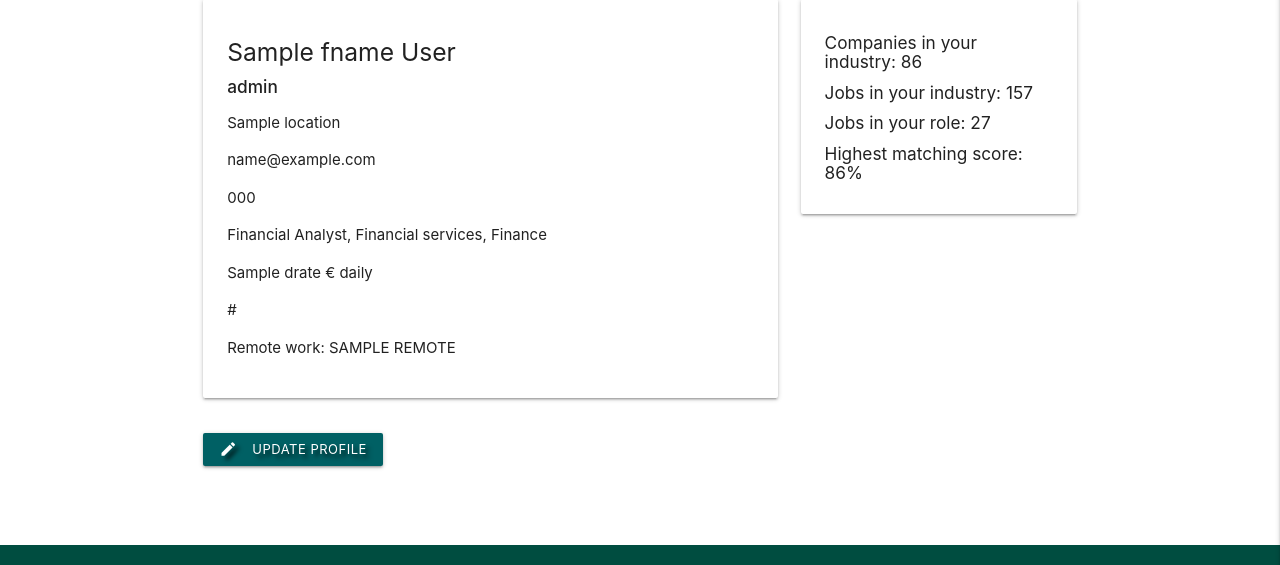
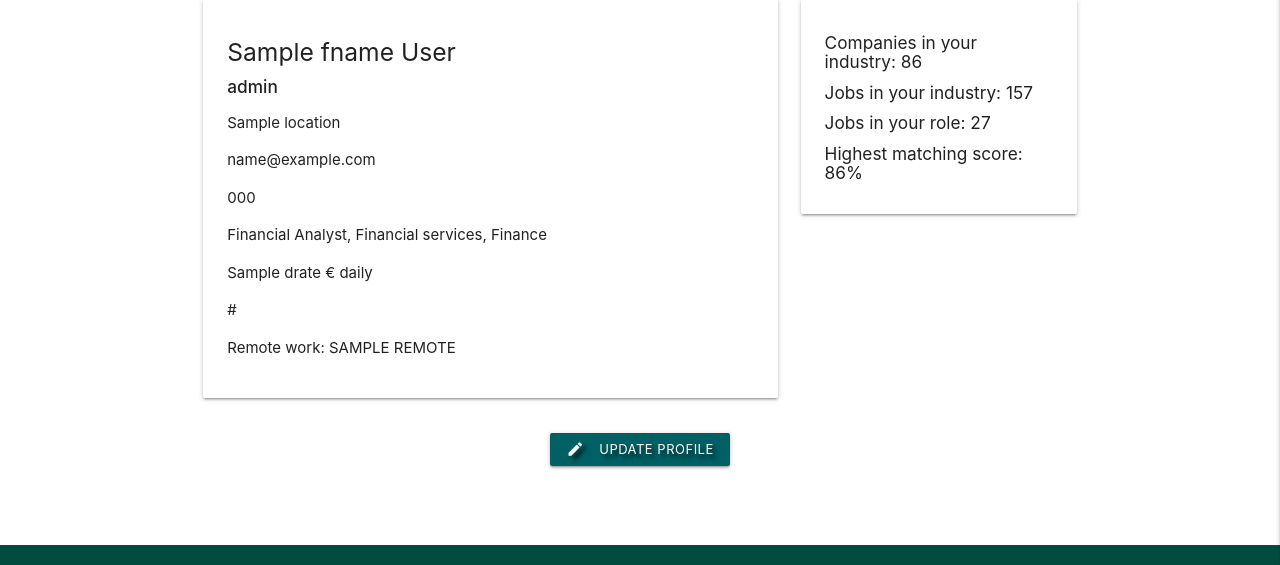
Before and after one commit to AwsSG/wurc, a Flask app: page /profile/1 in a window 1280 px wide. Shown: the part 235-800 px from the top of the page. Run offline with Flask 2, Linux system fonts and the light colour scheme; the visitor is signed in with stand-in values (Sample User, id 1); a database or web service that is not in the repository returns one stand-in record (values such as "Sample title"); some libraries are stand-ins or nearby versions.

Commit message:
Fixed hero image, centered buttons on profile and getwurc template, added seperate content block in getwurc template for business members

```diff
--- a/run.py
+++ b/run.py
@@ -19,8 +19,10 @@ mongo = PyMongo(app)
 @app.route("/")
 @app.route("/getwurc")
 def getwurc():
+    member = mongo.db.members.find_one(
+        {"username": session["user"]})
     matches = mongo.db.job_list.find()
-    return render_template("getwurc.html", job_matches=matches)
+    return render_template("getwurc.html", job_matches=matches, member=member)
 
 
 @app.route("/register", methods=["GET", "POST"])
--- a/static/css/style.css
+++ b/static/css/style.css
@@ -48,12 +48,6 @@ flex: 1 0 auto;
     padding-right: 0px;
 }
 
-/* .full-width {
-    left: 70%;
-	margin-left: -30vw;
-	margin-right: -30vw;
-	max-width: 100vw;
-    position: relative;
-    right: 30%;
-	width: 100vw;
-} */
+.center-page {
+    text-align: center;
+}
--- a/templates/base.html
+++ b/templates/base.html
@@ -63,6 +63,9 @@
         {% endwith %}
     </section>
 
+        {% block hero_image %}
+        {% endblock %}
+
     <main class="container">
 
         {% block content %}
--- a/templates/profile.html
+++ b/templates/profile.html
@@ -31,18 +31,14 @@
         </div>
     </div>
 </div>
-<div class="row">
-    <div class="col">
+<div class="row center-page">
         <a href="{{ url_for('fill_prof', username=username._id) }}" class="btn-small cyan darken-4 txt-shadow">
             <i class="material-icons left">edit</i>
             Update profile</a>
-    </div>
     {% if username.company == false %}
-    <div class="col">
         <a href="{{ url_for('post_job') }}" class="btn-small cyan darken-4 txt-shadow">
             <i class="material-icons left">assignment_ind</i>
             Post a job</a>
-    </div>
     {% endif %}
 </div>
 
```
Also changed, not shown: templates/getwurc.html (+21 -7 lines).
